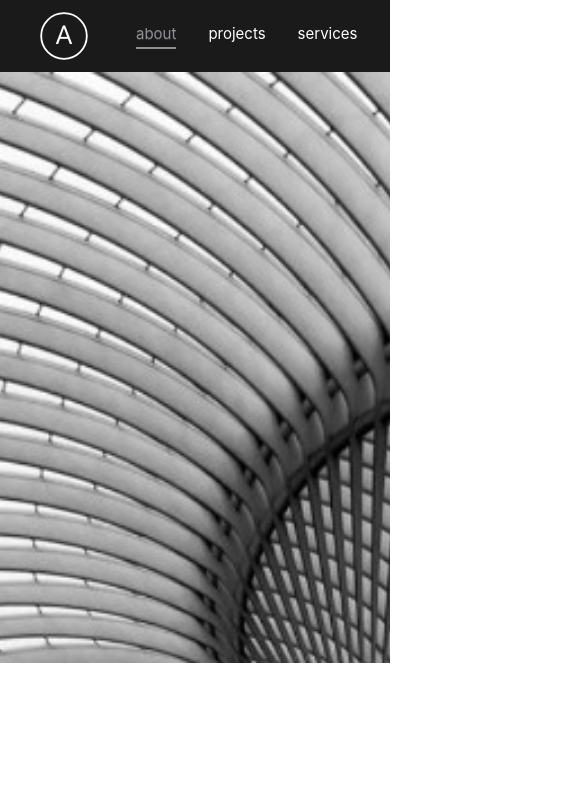
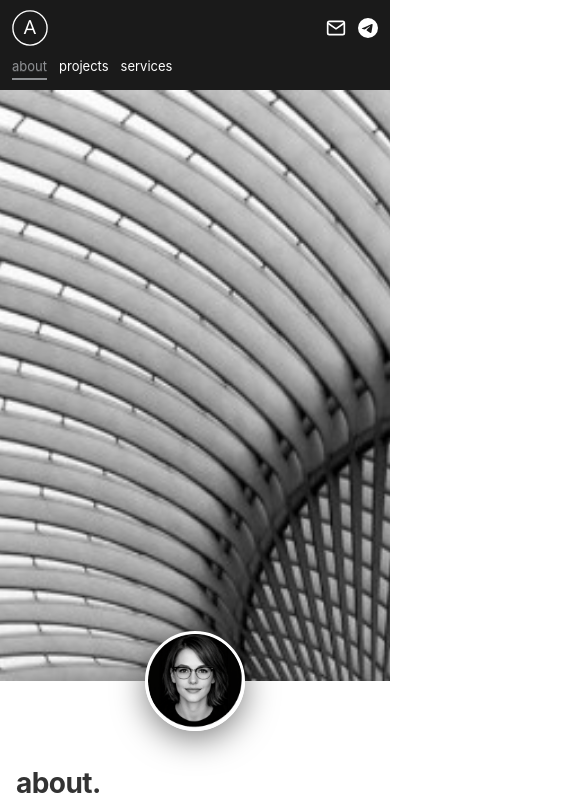
Before and after one commit to nurahmetovaangelina-byte/Portfolio, a plain HTML site: page index.html in a window 390 px wide. Shown: the top 812 px of the page, 585 px wide, since content can reach past the window. Drawn offline with Linux system fonts and the light colour scheme.

Commit message:
committwo

```diff
--- /dev/null
+++ b/css/adaptive.css
@@ -0,0 +1,240 @@
+/* Адаптив: планшеты и телефоны */
+
+@media (max-width: 900px) {
+  .services-grid {
+    grid-template-columns: repeat(2, 1fr);
+  }
+
+  .header-inner {
+    padding: 0 24px;
+  }
+
+  .nav {
+    gap: 20px;
+  }
+}
+
+@media (max-width: 768px) {
+  .header-inner {
+    padding: 0 16px;
+    max-width: none;
+    flex-wrap: wrap;
+    gap: 12px;
+    min-height: 72px;
+    height: auto;
+    padding-top: 12px;
+    padding-bottom: 12px;
+  }
+
+  .logo {
+    margin-right: 16px;
+  }
+
+  .logo-icon {
+    width: 40px;
+    height: 40px;
+  }
+
+  .nav {
+    order: 3;
+    width: 100%;
+    justify-content: flex-start;
+    gap: 16px;
+  }
+
+  .nav a {
+    font-size: 14px;
+  }
+
+  .social {
+    margin-left: auto;
+    gap: 16px;
+  }
+
+  .social .icon {
+    width: 22px;
+    height: 22px;
+  }
+
+  .hero {
+    min-height: 50vh;
+  }
+
+  .hero-avatar {
+    left: 50%;
+    bottom: -60px;
+    width: 120px;
+    height: 120px;
+    transform: translateX(-50%);
+  }
+
+  main {
+    margin-top: 70px;
+  }
+
+  .section-block {
+    padding: 3rem 24px 4rem;
+  }
+
+  .about-content {
+    padding: 3rem 24px 4rem;
+    max-width: none;
+  }
+
+  .about-lead,
+  .about-text {
+    max-width: none;
+  }
+
+  .services-content {
+    padding: 3rem 24px 4rem;
+  }
+
+  .project-page {
+    padding: 1.5rem 24px 3rem;
+  }
+
+  .footer {
+    padding: 1.5rem 24px;
+  }
+}
+
+@media (max-width: 560px) {
+  .services-grid {
+    grid-template-columns: 1fr;
+  }
+
+  .header-inner {
+    padding: 0 12px;
+    padding-top: 10px;
+    padding-bottom: 10px;
+  }
+
+  .logo {
+    margin-right: 12px;
+  }
+
+  .logo-icon {
+    width: 36px;
+    height: 36px;
+  }
+
+  .nav {
+    gap: 12px;
+  }
+
+  .nav a {
+    font-size: 13px;
+  }
+
+  .social {
+    gap: 12px;
+  }
+
+  .social .icon {
+    width: 20px;
+    height: 20px;
+  }
+
+  .hero {
+    min-height: 45vh;
+  }
+
+  .hero-avatar {
+    width: 100px;
+    height: 100px;
+    bottom: -50px;
+  }
+
+  main {
+    margin-top: 55px;
+  }
+
+  .section-block {
+    padding: 2rem 16px 3rem;
+  }
+
+  .section-title {
+    font-size: clamp(1.75rem, 6vw, 2.5rem);
+    margin-bottom: 1.25rem;
+  }
+
+  .about-content {
+    padding: 2rem 16px 3rem;
+    text-align: left;
+  }
+
+  .about-title {
+    font-size: clamp(1.75rem, 6vw, 2.5rem);
+    margin-bottom: 1rem;
+  }
+
+  .about-lead {
+    font-size: 1.0625rem;
+    margin-bottom: 1rem;
+  }
+
+  .about-text {
+    font-size: 1rem;
+  }
+
+  .services-content {
+    padding: 2rem 16px 3rem;
+  }
+
+  .services-title {
+    font-size: clamp(1.75rem, 6vw, 2.5rem);
+    margin-bottom: 1.5rem;
+  }
+
+  .projects-grid {
+    grid-template-columns: 1fr;
+    gap: 1.5rem;
+    margin-top: 0.5rem;
+  }
+
+  .project-card-title {
+    padding: 0.75rem 1rem 0.25rem;
+  }
+
+  .project-card-desc {
+    padding: 0 1rem 0.75rem;
+    -webkit-line-clamp: 3;
+  }
+
+  .project-card-external {
+    padding: 0.5rem 1rem 0.75rem;
+  }
+
+  .project-page {
+    padding: 1.25rem 16px 2.5rem;
+  }
+
+  .project-page-title {
+    font-size: clamp(1.5rem, 5vw, 2rem);
+    margin-bottom: 1rem;
+  }
+
+  .project-demo {
+    margin-bottom: 1.5rem;
+  }
+
+  .footer {
+    padding: 1.25rem 16px;
+  }
+
+  .footer-text,
+  .footer-email {
+    font-size: 0.875rem;
+  }
+}
+
+@media (max-width: 360px) {
+  .nav a {
+    font-size: 12px;
+  }
+
+  .nav {
+    gap: 10px;
+  }
+}
--- a/css/style.css
+++ b/css/style.css
@@ -378,18 +378,6 @@ main section {
   gap: 2rem;
 }
 
-@media (max-width: 900px) {
-  .services-grid {
-    grid-template-columns: repeat(2, 1fr);
-  }
-}
-
-@media (max-width: 560px) {
-  .services-grid {
-    grid-template-columns: 1fr;
-  }
-}
-
 .service-card {
   background: transparent;
   padding: 0;
--- a/header-excerpt.css
+++ /dev/null
@@ -1,87 +0,0 @@
-/* ========== ТОЛЬКО СТИЛИ ХЭДЕРА ========== */
-
-.header {
-  background-color: #1a1a1a;
-}
-
-.header-inner {
-  display: flex;
-  align-items: center;
-  justify-content: space-between;
-  height: 72px;
-  padding: 0 40px;
-  max-width: 900px;
-  margin: 0 auto;
-}
-
-.logo {
-  display: flex;
-  align-items: center;
-  color: #fff;
-  text-decoration: none;
-  margin-right: 48px;
-}
-
-.logo-icon {
-  display: block;
-  width: 48px;
-  height: 48px;
-}
-
-.logo-icon svg {
-  width: 100%;
-  height: 100%;
-}
-
-.nav {
-  display: flex;
-  align-items: center;
-  gap: 32px;
-}
-
-.nav a {
-  color: #fff;
-  text-decoration: none;
-  font-size: 15px;
-  font-weight: 400;
-  padding-bottom: 4px;
-  border-bottom: 2px solid transparent;
-  transition: color 0.2s, border-color 0.2s, text-shadow 0.2s;
-}
-
-.nav a:hover {
-  color: #8C8E91;
-  text-shadow: 0 1px 0 rgba(255,255,255,0.12), 0 -1px 0 rgba(0,0,0,0.15);
-}
-
-.nav-link--active,
-.nav a.nav-link--active {
-  color: #8C8E91;
-  border-bottom-color: #8C8E91;
-  text-shadow: 0 1px 0 rgba(255,255,255,0.12), 0 -1px 0 rgba(0,0,0,0.15);
-}
-
-.social {
-  display: flex;
-  align-items: center;
-  gap: 24px;
-  margin-left: 48px;
-}
-
-.social a {
-  color: #fff;
-  display: flex;
-  align-items: center;
-  justify-content: center;
-  text-decoration: none;
-  transition: opacity 0.2s;
-}
-
-.social a:hover {
-  opacity: 0.8;
-}
-
-.social .icon {
-  width: 26px;
-  height: 26px;
-}
--- a/index.html
+++ b/index.html
@@ -5,6 +5,7 @@
     <meta name="viewport" content="width=device-width, initial-scale=1.0" />
     <title>Портфолио</title>
     <link rel="stylesheet" href="css/style.css" />
+    <link rel="stylesheet" href="css/adaptive.css" />
   </head>
   <body>
     <header class="header">
```
Also changed, not shown: project-housecare.html (+1 -0 lines), project-macaroons.html (+1 -0 lines), project-travel.html (+1 -0 lines).
